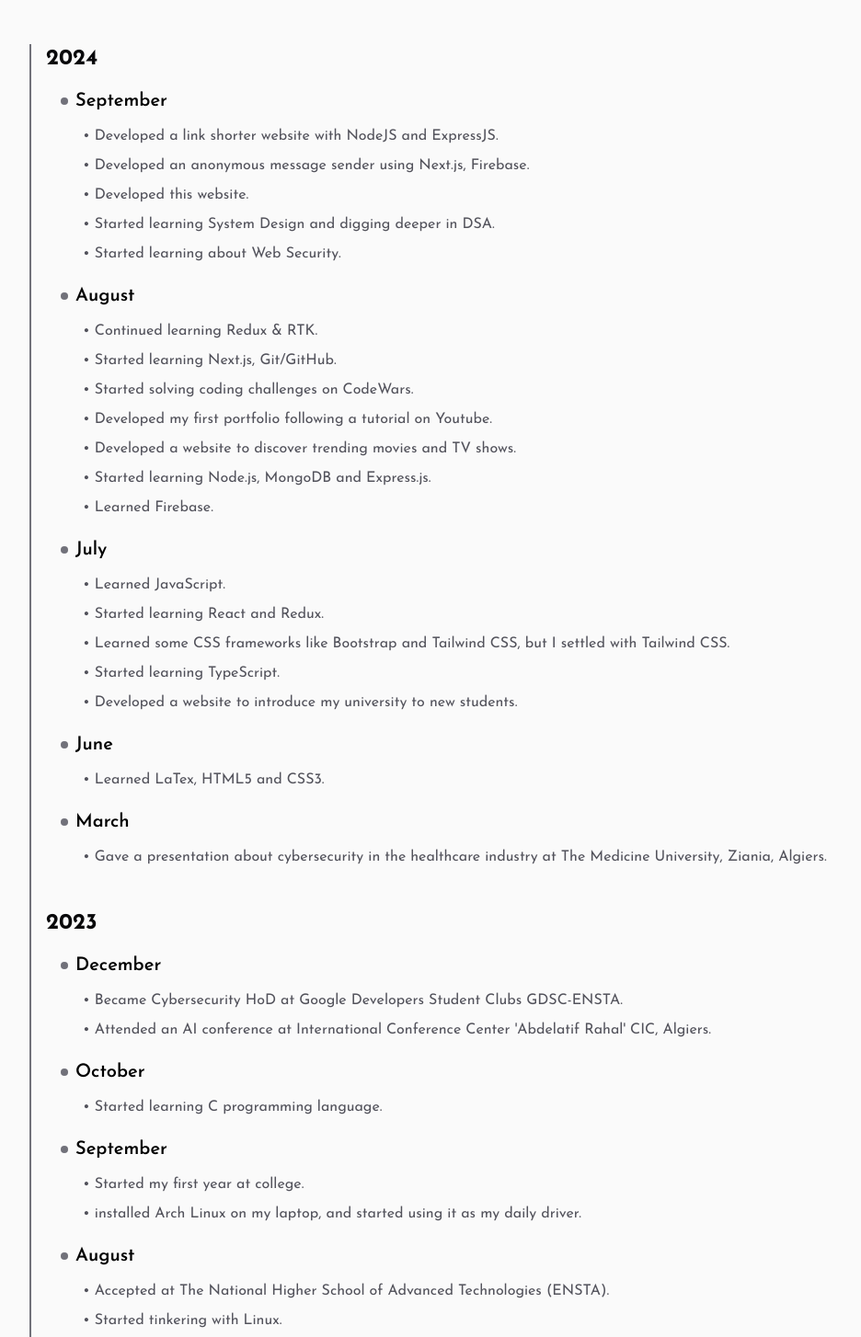
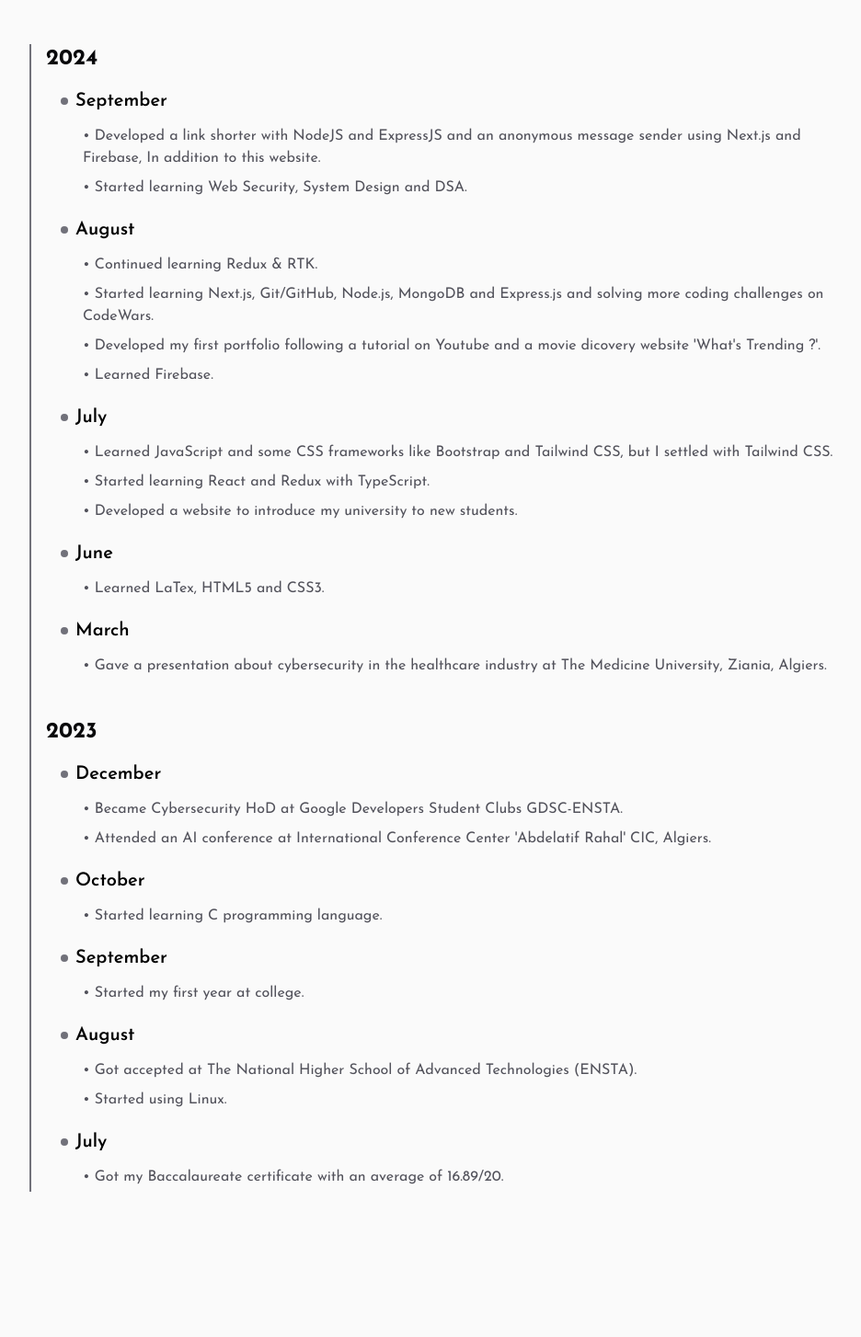
Before and after one commit to 1sma31L/Portfolio, a Next.js app: page / in a window 1280 px wide. Shown: the part 1320-2774 px from the top of the page at 92% size, without its empty margins (158-1094 px from the left). Built offline with nearby package versions, Linux system fonts and the light colour scheme.

Commit message:
chore: changed data in timeline and removed send email shortcut

```diff
--- a/src/app/blog/category/[category]/page.tsx
+++ b/src/app/blog/category/[category]/page.tsx
@@ -6,7 +6,7 @@ import { Metadata } from "next";
 import React from "react";
 import fs from "fs";
 import matter from "gray-matter";
-import navItems from "@/data/navItems";
+import navItems from "@/data/nav-items";
 import path from "path";
 import { postsDirectory } from "@/constants";
 
--- a/src/components/BlogNavBar.tsx
+++ b/src/components/BlogNavBar.tsx
@@ -4,7 +4,7 @@ import React, { useEffect, useState } from "react";
 
 import Link from "next/link";
 import { motion } from "framer-motion";
-import navItems from "@/data/navItems";
+import navItems from "@/data/nav-items";
 import { usePathname } from "next/navigation";
 
 function isActive(pathname: string, itemPath: string) {
--- a/src/components/Command.tsx
+++ b/src/components/Command.tsx
@@ -42,10 +42,6 @@ export default function Command() {
 							break;
 						case "i":
 							setTheme(resolvedTheme === "light" ? "dark" : "light");
-							break;
-						case "m":
-							window.open("mailto:im.boussekine@gmail.com", "_blank");
-							setOpen(false);
 							break;
 						// Pages
 						case "a":
@@ -113,11 +109,6 @@ export default function Command() {
 						<span>Toggle Theme</span>
 						<CommandShortcut>⌘I</CommandShortcut>
 					</CommandItem>
-					<CommandItem>
-						<SiGmail className="mr-2 h-4 w-4" />
-						<span>Mail</span>
-						<CommandShortcut>⌘M</CommandShortcut>
-					</CommandItem>
 					<CommandSeparator />
 					<CommandGroup heading="Pages">
 						<CommandItem>
--- a/src/data/time-line.ts
+++ b/src/data/time-line.ts
@@ -6,32 +6,24 @@ const timeLine: TTimeLine = [
 			{
 				monthName: "September",
 				achievements: [
-					"Developed a link shorter website with NodeJS and ExpressJS",
-					"Developed an anonymous message sender using Next.js, Firebase",
-					"Developed this website",
-					"Started learning System Design and digging deeper in DSA",
-					"Started learning about Web Security",
+					"Developed a link shorter with NodeJS and ExpressJS and an anonymous message sender using Next.js and Firebase, In addition to this website",
+					"Started learning Web Security, System Design and DSA",
 				],
 			},
 			{
 				monthName: "August",
 				achievements: [
 					"Continued learning Redux & RTK",
-					"Started learning Next.js, Git/GitHub",
-					"Started solving coding challenges on CodeWars",
-					"Developed my first portfolio following a tutorial on Youtube",
-					"Developed a website to discover trending movies and TV shows",
-					"Started learning Node.js, MongoDB and Express.js",
+					"Started learning Next.js, Git/GitHub, Node.js, MongoDB and Express.js and solving more coding challenges on CodeWars",
+					"Developed my first portfolio following a tutorial on Youtube and a movie dicovery website 'What's Trending ?'",
 					"Learned Firebase",
 				],
 			},
 			{
 				monthName: "July",
 				achievements: [
-					"Learned JavaScript",
-					"Started learning React and Redux",
-					"Learned some CSS frameworks like Bootstrap and Tailwind CSS, but I settled with Tailwind CSS",
-					"Started learning TypeScript",
+					"Learned JavaScript and some CSS frameworks like Bootstrap and Tailwind CSS, but I settled with Tailwind CSS",
+					"Started learning React and Redux with TypeScript",
 					"Developed a website to introduce my university to new students",
 				],
 			},
@@ -63,22 +55,19 @@ const timeLine: TTimeLine = [
 			},
 			{
 				monthName: "September",
-				achievements: [
-					"Started my first year at college",
-					"installed Arch Linux on my laptop, and started using it as my daily driver",
-				],
+				achievements: ["Started my first year at college"],
 			},
 			{
 				monthName: "August",
 				achievements: [
-					"Accepted at The National Higher School of Advanced Technologies (ENSTA)",
-					"Started tinkering with Linux",
+					"Got accepted at The National Higher School of Advanced Technologies (ENSTA)",
+					"Started using Linux",
 				],
 			},
 			{
 				monthName: "July",
 				achievements: [
-					"Got my Baccalaureate Certificate with an average of 16.89/20",
+					"Got my Baccalaureate certificate with an average of 16.89/20",
 				],
 			},
 		],
```
Also changed, not shown: src/data/nav-items.tsx (renamed from src/data/navItems.tsx).
